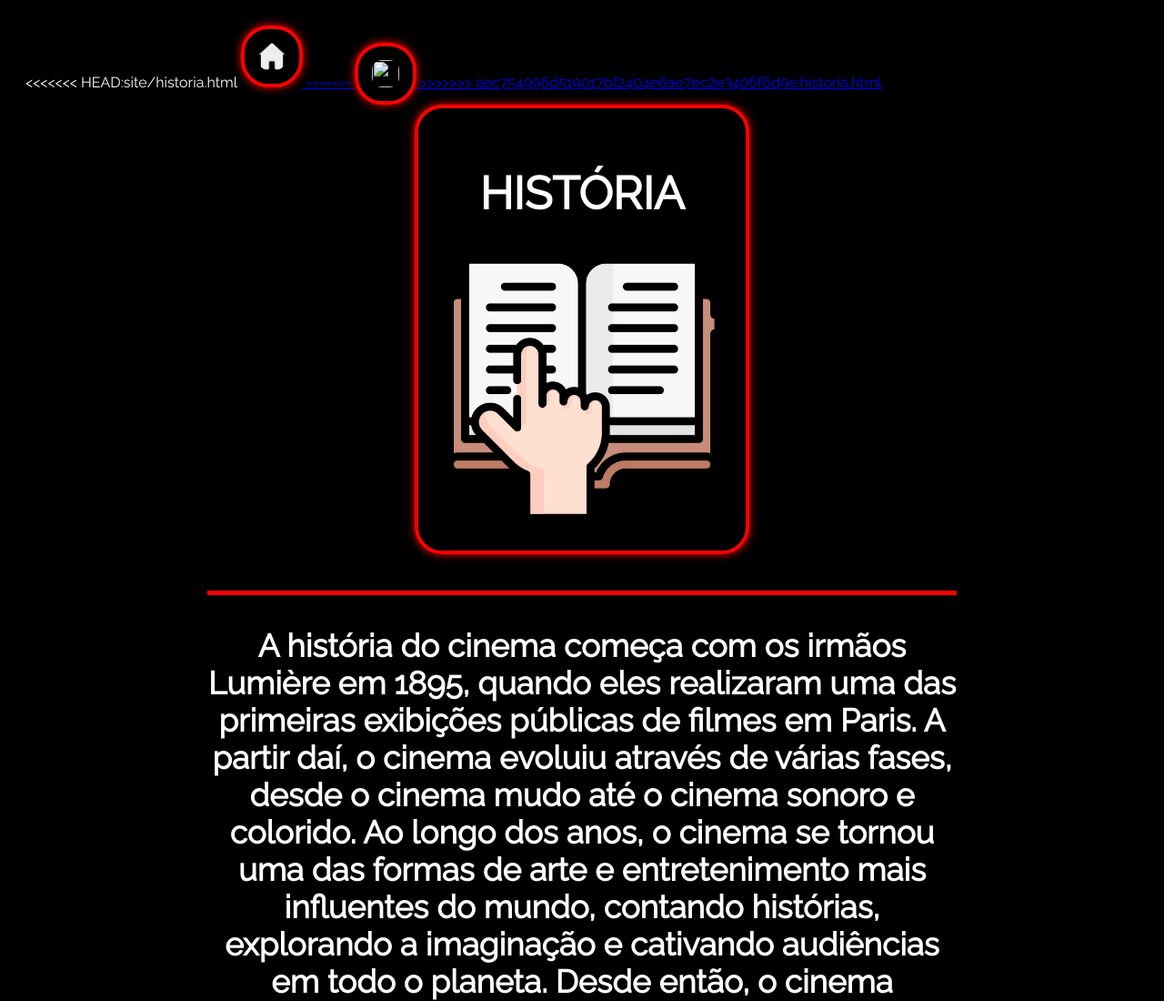
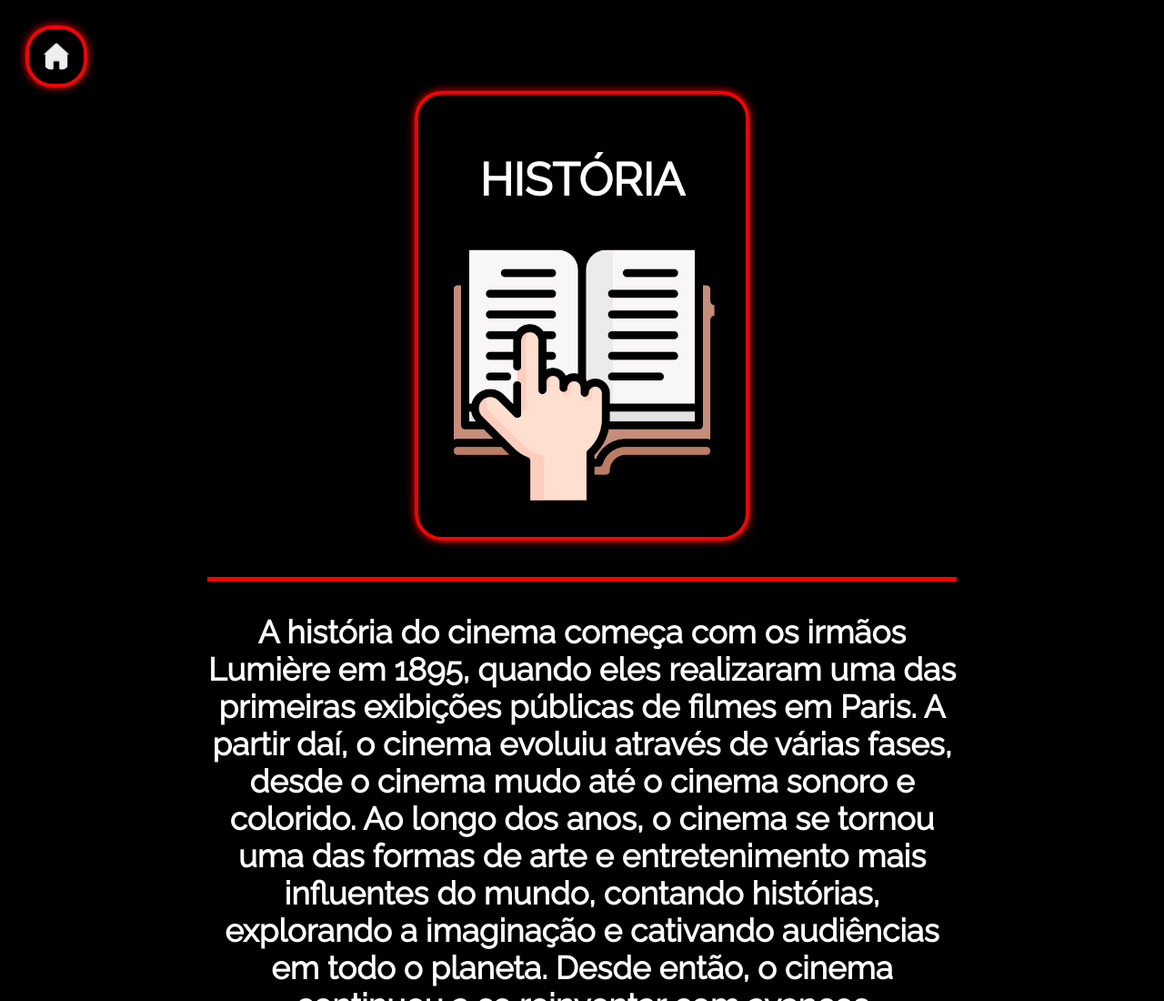
Before and after one commit to jp-beltran/Cinema, a plain HTML site: page site/historia.html in a window 1280 px wide. Shown: the top 1100 px of the page at 91% size. Drawn offline with Linux system fonts and the light colour scheme.

Commit message:
Update historia.html

```diff
--- a/site/historia.html
+++ b/site/historia.html
@@ -15,15 +15,11 @@
 <body>
 
     <div class="home">
-<<<<<<< HEAD:site/historia.html
         <a href="../index.html">
             <img src="../images/home-buuton.png" alt="" class="button" height="30px" width="30px">
-=======
-        <a href="./index.html">
-            <img src="images/home-buuton.png" alt="" class="button" height="30px" width="30px">
->>>>>>> aec754996d519017bf2404e6ae7ec2e3406f6d9e:historia.html
         </a>
     </div>
+
 
     <header>
 
```
